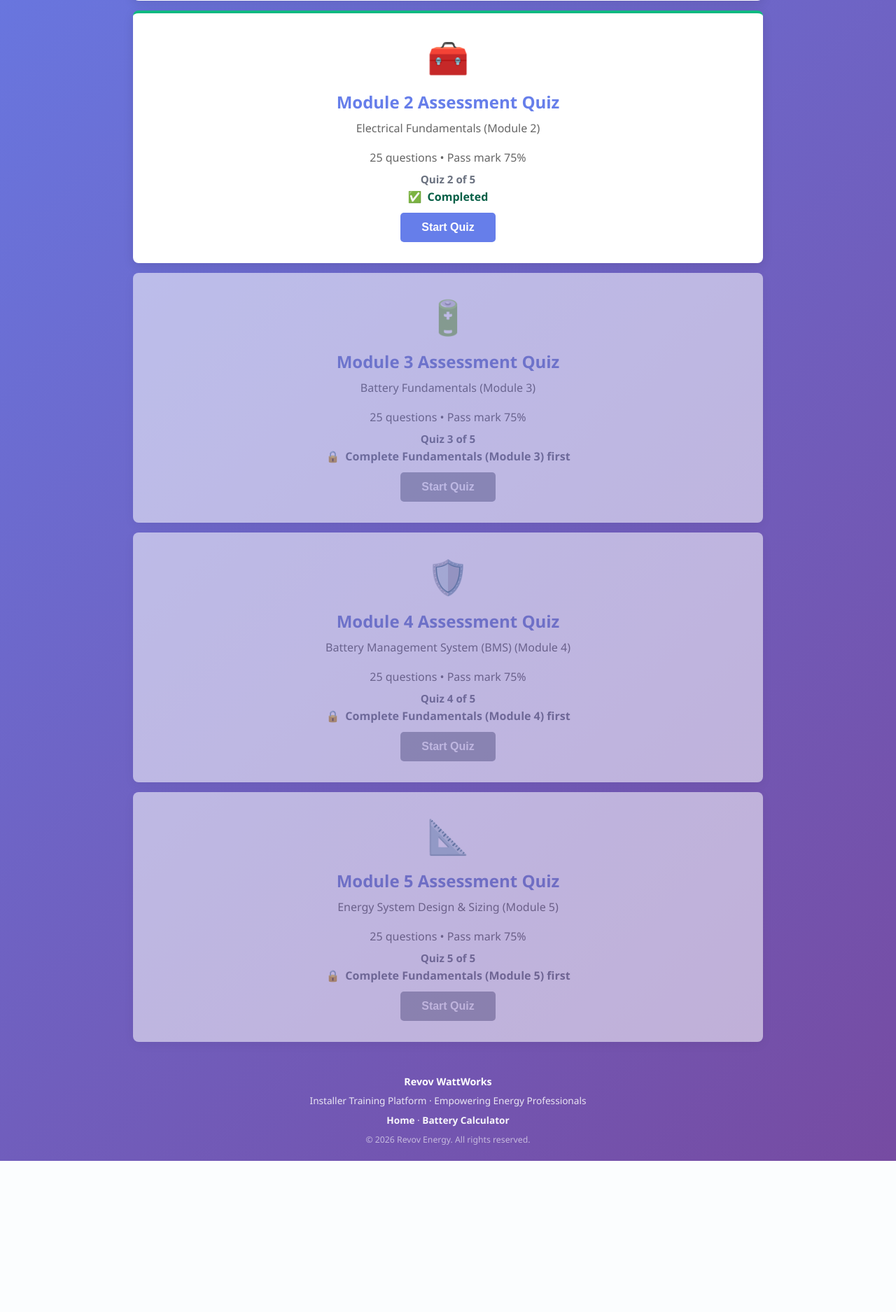
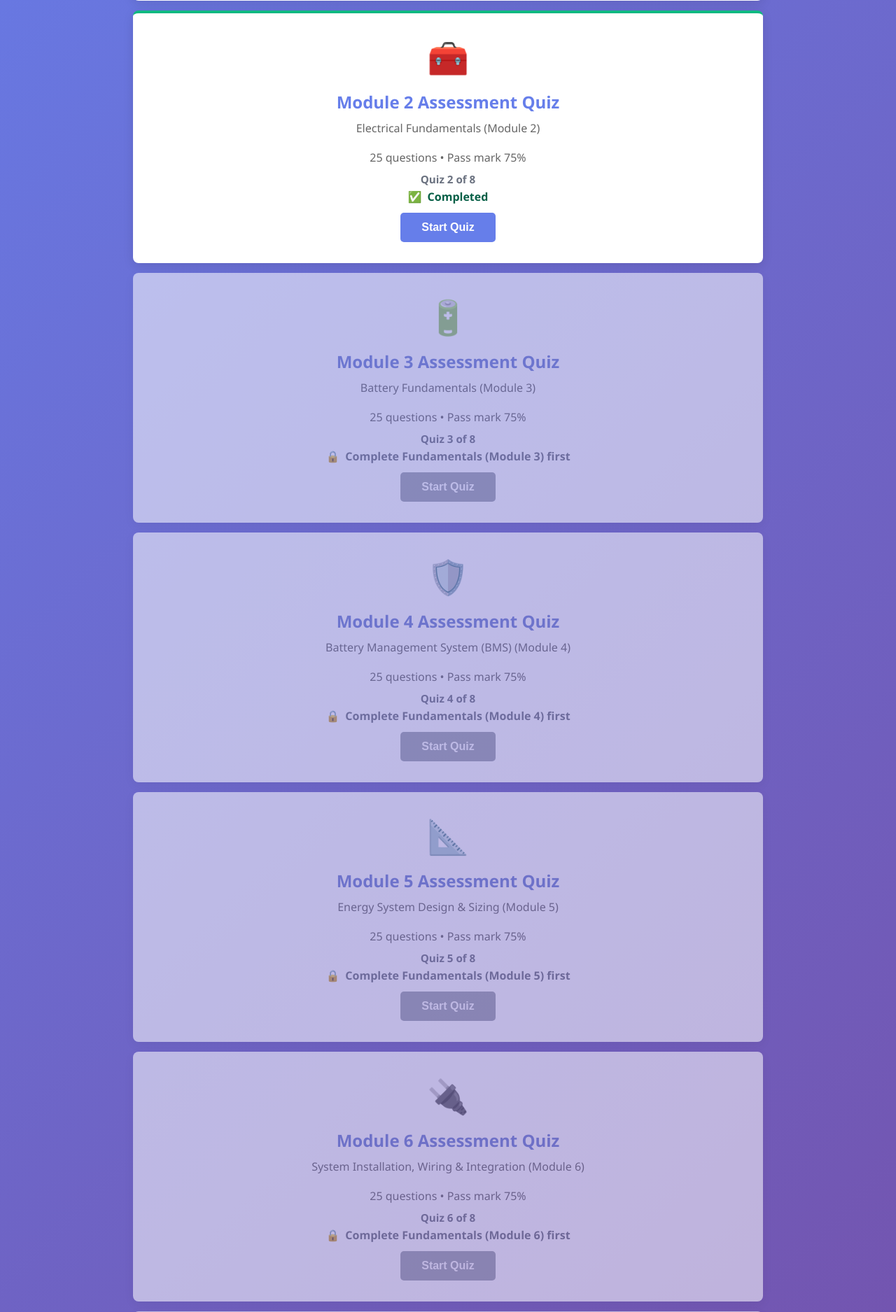
Before and after one commit to LutendoGit/battery-calculator, a Flask app: page /learn/quiz in a window 1280 px wide. Shown: the part 577-2452 px from the top of the page at 70% size. Before the commit the page ends 2236 px from the top, so only its background shows below. Run offline with Flask 2, Linux system fonts and the light colour scheme; a user stored in the database is signed in; data comes from the database, SQL or seed files in the repository; parts of the project's set-up code (start-up, migrations or seed data) failed here and were passed over; some libraries are stand-ins or nearby versions.

Commit message:
Implement quiz rendering for modules 6, 7, and 8
- Add quiz_module_6/7/8_assessment() methods to EducationalQuizzes class
- Add API routes for /api/quiz/module-6/7/8-assessment endpoints
- Update _QUIZ_PASS_MARKS to include modules 6-8 with 75% pass mark
- Add quiz cards to quiz_index.html template for modules 6, 7, 8
- Update JavaScript constants (QUIZ_TITLES, PASS_MARKS, QUIZ_REQUIREMENTS,
  QUIZ_ORDER, NEXT_MODULE_URLS) to support modules 6-8
- Enable module progression from module 5→6→7→8→training hub

Fixes missing quiz rendering for modules 6, 7, and 8 in the dashboard.

```diff
--- a/routes/education_routes.py
+++ b/routes/education_routes.py
@@ -326,6 +326,9 @@ _QUIZ_PASS_MARKS: dict[str, int] = {
     "module-3-assessment": 75,
     "module-4-assessment": 75,
     "module-5-assessment": 75,
+    "module-6-assessment": 75,
+    "module-7-assessment": 75,
+    "module-8-assessment": 75,
 }
 
 
@@ -2059,6 +2062,57 @@ def api_quiz_module_5_assessment():
     return resp
 
 
+@education_bp.route('/api/quiz/module-6-assessment')
+@api_login_required
+def api_quiz_module_6_assessment():
+    """API: Get Module 6 assessment quiz."""
+    user = _current_user()
+    if not user:
+        return jsonify({"error": "login_required"}), 401
+    locked = _require_quiz_unlocked(user.id, "module-6-assessment")
+    if locked is not None:
+        return locked
+
+    questions = EducationalQuizzes.quiz_module_6_assessment()
+    resp = jsonify(questions)
+    resp.headers["Cache-Control"] = "no-store"
+    return resp
+
+
+@education_bp.route('/api/quiz/module-7-assessment')
+@api_login_required
+def api_quiz_module_7_assessment():
+    """API: Get Module 7 assessment quiz."""
+    user = _current_user()
+    if not user:
+        return jsonify({"error": "login_required"}), 401
+    locked = _require_quiz_unlocked(user.id, "module-7-assessment")
+    if locked is not None:
+        return locked
+
+    questions = EducationalQuizzes.quiz_module_7_assessment()
+    resp = jsonify(questions)
+    resp.headers["Cache-Control"] = "no-store"
+    return resp
+
+
+@education_bp.route('/api/quiz/module-8-assessment')
+@api_login_required
+def api_quiz_module_8_assessment():
+    """API: Get Module 8 assessment quiz."""
+    user = _current_user()
+    if not user:
+        return jsonify({"error": "login_required"}), 401
+    locked = _require_quiz_unlocked(user.id, "module-8-assessment")
+    if locked is not None:
+        return locked
+
+    questions = EducationalQuizzes.quiz_module_8_assessment()
+    resp = jsonify(questions)
+    resp.headers["Cache-Control"] = "no-store"
+    return resp
+
+
 @education_bp.route("/api/quiz/unlock-state")
 @api_login_required
 def api_quiz_unlock_state():
--- a/templates/education/quiz_index.html
+++ b/templates/education/quiz_index.html
@@ -407,6 +407,36 @@
                 <div class="lock-row" data-lock-row hidden><span data-lock-icon>🔒</span><span data-lock-text>Locked</span></div>
                 <button type="button" onclick="startQuiz('module-5-assessment')">Start Quiz</button>
             </div>
+
+            <div class="quiz-card" data-quiz-id="module-6-assessment">
+                <div class="quiz-icon">🔌</div>
+                <h2>Module 6 Assessment Quiz</h2>
+                <p>System Installation, Wiring & Integration (Module 6)</p>
+                <p>25 questions • Pass mark 75%</p>
+                <div class="pos-row" data-quiz-pos></div>
+                <div class="lock-row" data-lock-row hidden><span data-lock-icon>🔒</span><span data-lock-text>Locked</span></div>
+                <button type="button" onclick="startQuiz('module-6-assessment')">Start Quiz</button>
+            </div>
+
+            <div class="quiz-card" data-quiz-id="module-7-assessment">
+                <div class="quiz-icon">⚙️</div>
+                <h2>Module 7 Assessment Quiz</h2>
+                <p>System Configuration, Communication & Firmware (Module 7)</p>
+                <p>25 questions • Pass mark 75%</p>
+                <div class="pos-row" data-quiz-pos></div>
+                <div class="lock-row" data-lock-row hidden><span data-lock-icon>🔒</span><span data-lock-text>Locked</span></div>
+                <button type="button" onclick="startQuiz('module-7-assessment')">Start Quiz</button>
+            </div>
+
+            <div class="quiz-card" data-quiz-id="module-8-assessment">
+                <div class="quiz-icon">🔍</div>
+                <h2>Module 8 Assessment Quiz</h2>
+                <p>Monitoring, Optimisation, Troubleshooting & Fault Finding (Module 8)</p>
+                <p>25 questions • Pass mark 75%</p>
+                <div class="pos-row" data-quiz-pos></div>
+                <div class="lock-row" data-lock-row hidden><span data-lock-icon>🔒</span><span data-lock-text>Locked</span></div>
+                <button type="button" onclick="startQuiz('module-8-assessment')">Start Quiz</button>
+            </div>
         </div>
 
         <section id="runner" class="runner" aria-live="polite">
@@ -433,7 +463,10 @@
             'module-2-assessment': 'Module 2 Assessment Quiz',
             'module-3-assessment': 'Module 3 Assessment Quiz',
             'module-4-assessment': 'Module 4 Assessment Quiz',
-            'module-5-assessment': 'Module 5 Assessment Quiz'
+            'module-5-assessment': 'Module 5 Assessment Quiz',
+            'module-6-assessment': 'Module 6 Assessment Quiz',
+            'module-7-assessment': 'Module 7 Assessment Quiz',
+            'module-8-assessment': 'Module 8 Assessment Quiz'
         };
 
         const PASS_MARKS = {
@@ -441,7 +474,10 @@
             'module-2-assessment': 75,
             'module-3-assessment': 75,
             'module-4-assessment': 75,
-            'module-5-assessment': 75
+            'module-5-assessment': 75,
+            'module-6-assessment': 75,
+            'module-7-assessment': 75,
+            'module-8-assessment': 75
         };
 
         const QUIZ_REQUIREMENTS = {
@@ -449,7 +485,10 @@
             'module-2-assessment': 'Fundamentals (Module 2)',
             'module-3-assessment': 'Fundamentals (Module 3)',
             'module-4-assessment': 'Fundamentals (Module 4)',
-            'module-5-assessment': 'Fundamentals (Module 5)'
+            'module-5-assessment': 'Fundamentals (Module 5)',
+            'module-6-assessment': 'Fundamentals (Module 6)',
+            'module-7-assessment': 'Fundamentals (Module 7)',
+            'module-8-assessment': 'Fundamentals (Module 8)'
         };
 
         const QUIZ_ORDER = [
@@ -457,7 +496,10 @@
             'module-2-assessment',
             'module-3-assessment',
             'module-4-assessment',
-            'module-5-assessment'
+            'module-5-assessment',
+            'module-6-assessment',
+            'module-7-assessment',
+            'module-8-assessment'
         ];
 
         const NEXT_MODULE_URLS = {
@@ -465,7 +507,10 @@
             'module-2-assessment': "{{ url_for('education.fundamentals_module3') }}",
             'module-3-assessment': "{{ url_for('education.fundamentals_module4') }}",
             'module-4-assessment': "{{ url_for('education.fundamentals_module5') }}",
-            'module-5-assessment': "{{ url_for('education.learn_index', hub=1) }}"
+            'module-5-assessment': "{{ url_for('education.fundamentals_module6') }}",
+            'module-6-assessment': "{{ url_for('education.fundamentals_module7') }}",
+            'module-7-assessment': "{{ url_for('education.fundamentals_module8') }}",
+            'module-8-assessment': "{{ url_for('education.learn_index', hub=1) }}"
         };
 
         let activeQuizId = null;
```
Also changed, not shown: modules/interactive_tools.py (+54 -0 lines).
